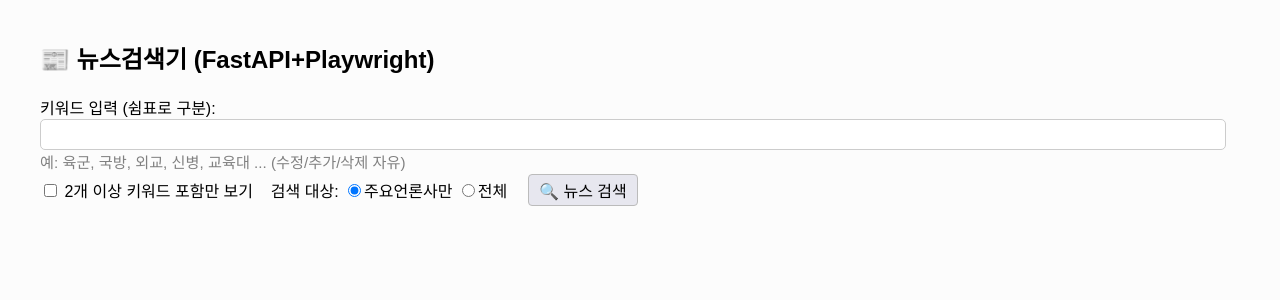
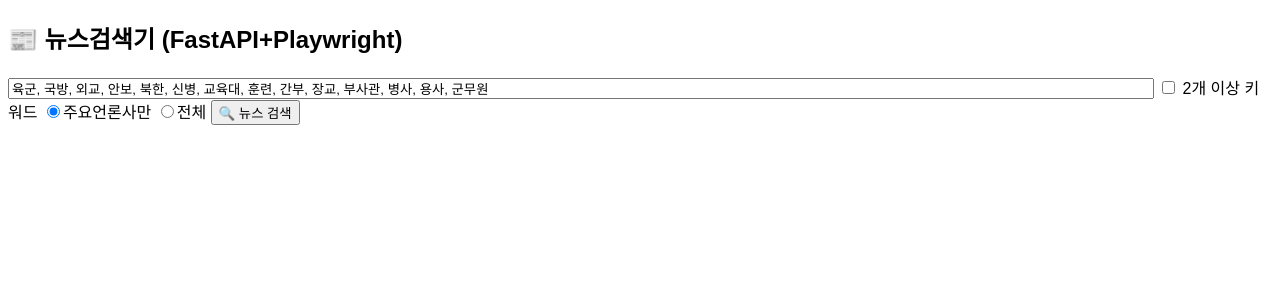
Before and after one commit to jecktya/naver-news-shortener, a FastAPI app: page / in a window 1280 px wide. Shown: the top 300 px of the page. Run offline with FastAPI, Linux system fonts and the light colour scheme.

Commit message:
Update news_search.html

```diff
--- a/templates/news_search.html
+++ b/templates/news_search.html
@@ -1,80 +1,46 @@
 <!DOCTYPE html>
-<html lang="ko">
+<html>
 <head>
-    <meta charset="UTF-8">
-    <title>📰 뉴스검색기 (FastAPI 버전)</title>
-    <style>
-        body { font-family: 'Malgun Gothic', sans-serif; background:#fcfcfc; margin:40px;}
-        input[type=text], textarea { font-size:1.1em; padding:4px; border:1px solid #ccc; border-radius:5px;}
-        .msg { color:#4287f5; font-size:1.08em; margin-bottom:10px;}
-        .checkbox { margin-right:5px; }
-        .btn { font-size:1em; padding:3px 10px; border-radius:4px; border:1px solid #bbb; margin:2px 3px; background:#e7e7ef; cursor:pointer;}
-        .btn-selected { background:#4287f5; color:#fff;}
-        .copytxt { width:100%; min-height:120px; font-size:1.05em; margin-top:10px; }
-        .small { font-size:0.95em; color:gray;}
-        .failed { color:red; font-size:0.97em; margin-top:10px;}
-    </style>
+    <meta charset="utf-8">
+    <title>📰 뉴스검색기</title>
+    <style>body{font-family:'Malgun Gothic',sans-serif;}</style>
     <script>
-    function selectAll(val) {
-        let cbs = document.querySelectorAll('input[name="selected_urls"]');
-        cbs.forEach(cb => cb.checked = val);
-        document.getElementById('search_form').submit();
+      function selectAll(val){
+        document.querySelectorAll('input[name="selected_urls"]').forEach(cb=>cb.checked=val);
+        document.getElementById('form').submit(); // 실시간 반영 (or ajax)
       }
-    function copyText() {
-        let ta = document.getElementById("copy_area");
-        ta.select(); document.execCommand("copy");
-        alert("복사 완료!");
+      function copyText(){
+        let ta=document.getElementById("copy_area");
+        ta.select();document.execCommand("copy");alert("복사완료");
       }
     </script>
 </head>
 <body>
 <h2>📰 뉴스검색기 (FastAPI+Playwright)</h2>
-    <form method="post" id="search_form">
-        <label>키워드 입력 (쉼표로 구분):</label><br>
-        <input type="text" name="keywords" style="width:98%;" value="{{request.form.keywords or default_keywords}}" />
-        <span class="small">예: 육군, 국방, 외교, 신병, 교육대 ... (수정/추가/삭제 자유)</span><br>
-        <input type="checkbox" name="checked_two_keywords" value="on" {% if checked_two_keywords %}checked{% endif %}> 2개 이상 키워드 포함만 보기
-        &nbsp;&nbsp;
-        <label>검색 대상:</label>
+<form method="post" id="form">
+  <input type="text" name="keywords" value="{{keywords}}" style="width:90%">
+  <input type="checkbox" name="checked_two_keywords" {% if checked_two_keywords %}checked{% endif %}> 2개 이상 키워드
   <input type="radio" name="search_mode" value="major" {% if search_mode == "major" %}checked{% endif %}>주요언론사만
   <input type="radio" name="search_mode" value="all" {% if search_mode == "all" %}checked{% endif %}>전체
-        &nbsp;&nbsp;
-        <button type="submit" class="btn">🔍 뉴스 검색</button>
+  <button type="submit">🔍 뉴스 검색</button>
 </form>
-    {% if msg %}<div class="msg">{{msg}}</div>{% endif %}
-
-    {% if results %}
+{% if final_results %}
+  <button type="button" onclick="selectAll(true)">✅ 전체선택</button>
+  <button type="button" onclick="selectAll(false)">❌ 전체해제</button>
+  <button type="button" onclick="copyText()">📋 선택복사</button>
   <form method="post" action="/shorten">
-        <input type="hidden" name="keywords" value="{{request.form.keywords or default_keywords}}">
-        <input type="hidden" name="checked_two_keywords" value="{{'on' if checked_two_keywords else ''}}">
-        <input type="hidden" name="search_mode" value="{{search_mode}}">
-        <input type="hidden" name="results_data" value="{{results|tojson}}">
-        <div style="margin:10px 0;">
-            <button type="button" class="btn" onclick="selectAll(true)">✅ 전체 선택</button>
-            <button type="button" class="btn" onclick="selectAll(false)">❌ 전체 해제</button>
-            <button type="button" class="btn" onclick="copyText()">📋 선택 복사</button>
-        </div>
-        <div>
-            {% for r in results %}
-            <div style="padding:6px; border-bottom:1px solid #eee;">
-                <input type="checkbox" class="checkbox" name="selected_urls" value="{{r.url}}" {% if not selected_urls or r.url in selected_urls %}checked{% endif %}>
-                <b>{{r.title}}</b>
-                <span class="small">[{{r.matched_str}}]</span>
-                <a href="{{r.final_url or r.url}}" target="_blank">🔗바로가기</a>
-            </div>
+    {% for n in final_results %}
+      <input type="checkbox" name="selected_urls" value="{{n.url}}" checked> [{{n.press}}] {{n.title}} ({{n.kw_count}})
+      <br>
     {% endfor %}
-        </div>
-        <textarea id="copy_area" class="copytxt" readonly>{{copy_text}}</textarea>
-        <div style="margin-top:10px;">
-            <button type="submit" class="btn" id="shorten_btn">주소변환(단축)</button>
-        </div>
+    <textarea id="copy_area" rows="10" style="width:100%">{{copy_area}}</textarea>
+    <button type="submit">주소변환</button>
   </form>
 {% endif %}
-    {% if failed and failed|length > 0 %}
-        <div class="failed">
-        <b>단축주소 변환 실패 목록:</b><br>
-        {% for t,url,reason in failed %}
-            <div>제목: {{t}}<br>URL: {{url}}<br>사유: {{reason}}<br></div>
+{% if failures %}
+  <div style="color:red">
+    {% for fail in failures %}
+      {{fail}}<br>
     {% endfor %}
   </div>
 {% endif %}
```
Lines whose indentation alone changed are shown as unchanged.
